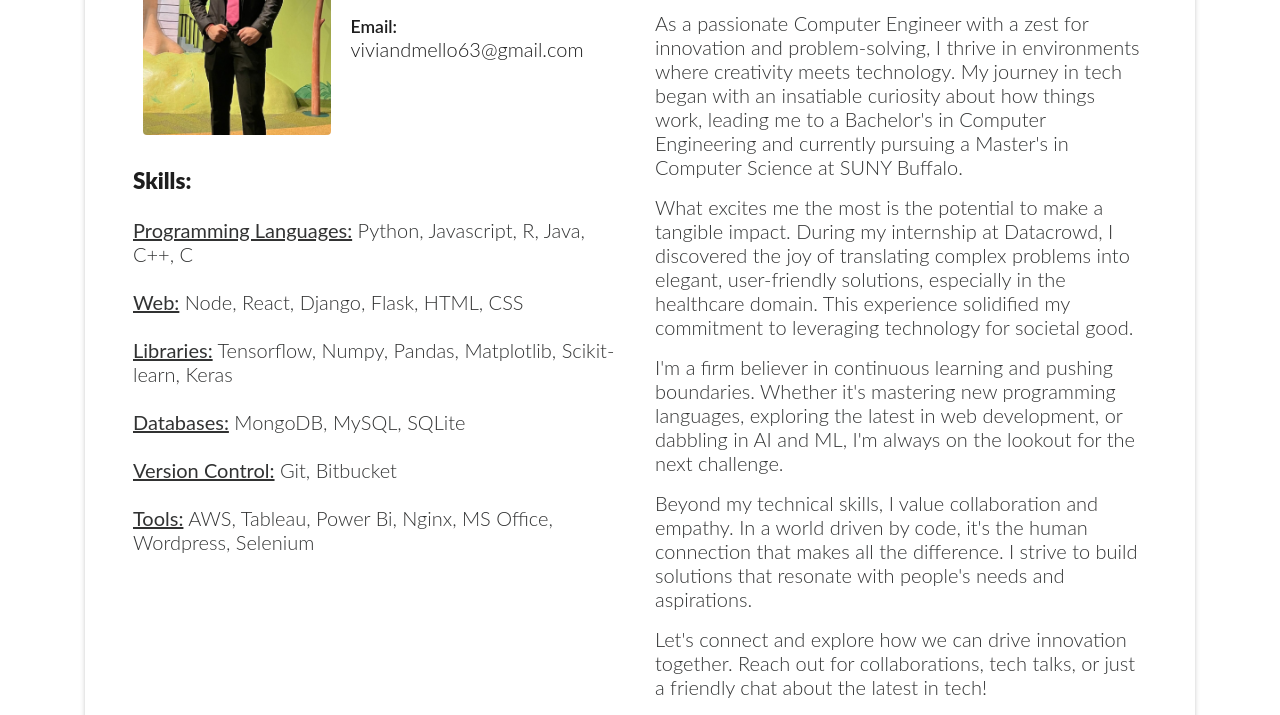
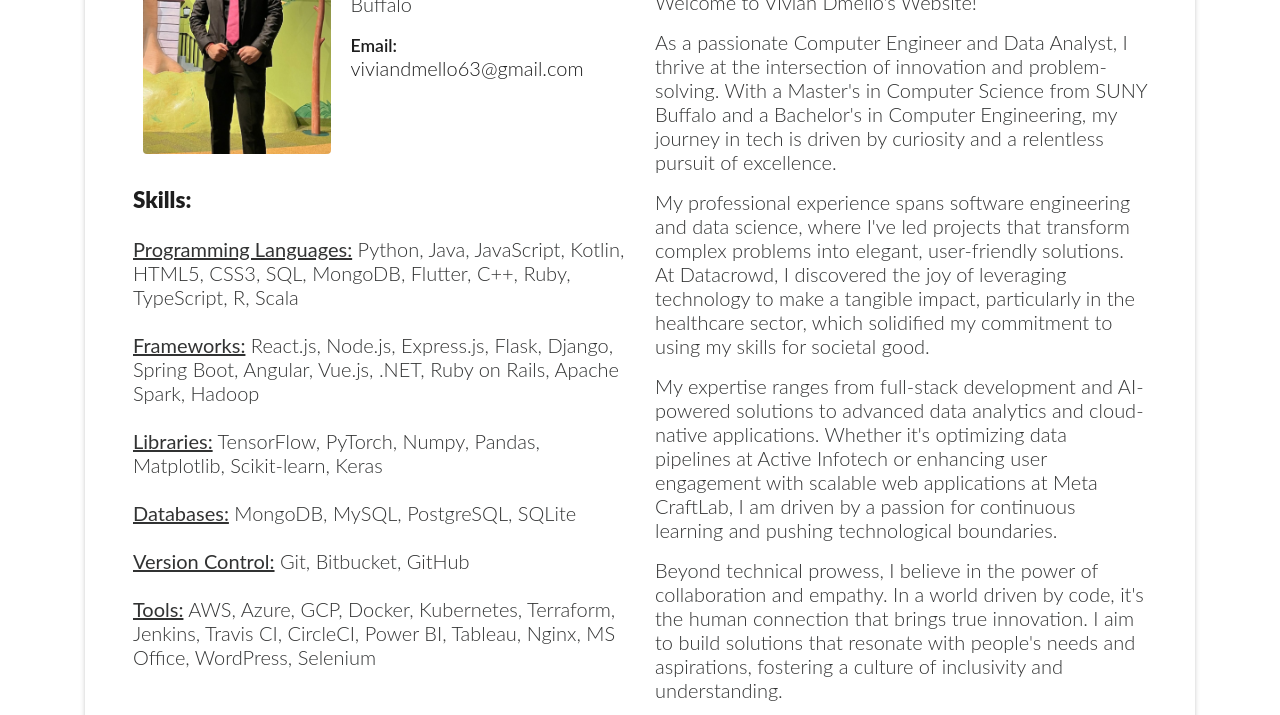
Before and after one commit to Vivi0603/Vivi0603.github.io, a plain HTML site: page index.html in a window 1280 px wide. Shown: the part 1043-1758 px from the top of the page. Drawn offline with nearby package versions, Linux system fonts and the light colour scheme; a script that the page names is missing.

Commit message:
Update index.html

````diff
--- a/index.html
+++ b/index.html
@@ -61,6 +61,9 @@
   </div><!-- End Hero Section -->
 
   <main id="main2">
+Here's a creative "About Me" section based on the provided resumes:
+
+```html
 <!-- ======= About Section ======= -->
 <section id="about" class="about-mf sect-pt4 route">
   <div class="container">
@@ -85,13 +88,14 @@
               </div>
               <p class="lead">
   <b><span class="title-uio">Skills:</span></b> <br><br>
-                    <b><u>Programming Languages:</u></b> Python, Javascript, R, Java, C++, C <br>
-                    <br><b><u>Web:</u></b> Node, React, Django, Flask, HTML, CSS <br>
-                    <br><b><u>Libraries:</u></b> Tensorflow, Numpy, Pandas, Matplotlib, Scikit-learn, Keras <br>
-                    <br><b><u>Databases:</u></b> MongoDB, MySQL, SQLite <br>
-                    <br><b><u>Version Control:</u></b> Git, Bitbucket <br>
-                    <br><b><u>Tools:</u></b> AWS, Tableau, Power Bi, Nginx, MS Office, Wordpress, Selenium <br>
+  <b><u>Programming Languages:</u></b> Python, Java, JavaScript, Kotlin, HTML5, CSS3, SQL, MongoDB, Flutter, C++, Ruby, TypeScript, R, Scala <br>
+  <br><b><u>Frameworks:</u></b> React.js, Node.js, Express.js, Flask, Django, Spring Boot, Angular, Vue.js, .NET, Ruby on Rails, Apache Spark, Hadoop <br>
+  <br><b><u>Libraries:</u></b> TensorFlow, PyTorch, Numpy, Pandas, Matplotlib, Scikit-learn, Keras <br>
+  <br><b><u>Databases:</u></b> MongoDB, MySQL, PostgreSQL, SQLite <br>
+  <br><b><u>Version Control:</u></b> Git, Bitbucket, GitHub <br>
+  <br><b><u>Tools:</u></b> AWS, Azure, GCP, Docker, Kubernetes, Terraform, Jenkins, Travis CI, CircleCI, Power BI, Tableau, Nginx, MS Office, WordPress, Selenium <br>
 </p>
+
             </div>
             <div class="col-md-6">
               <div class="about-me pt-4 pt-md-0">
@@ -104,16 +108,16 @@
                   Welcome to Vivian Dmello's Website!
                 </p>
                 <p class="lead">
-                      As a passionate Computer Engineer with a zest for innovation and problem-solving, I thrive in environments where creativity meets technology. My journey in tech began with an insatiable curiosity about how things work, leading me to a Bachelor's in Computer Engineering and currently pursuing a Master's in Computer Science at SUNY Buffalo.
+                  As a passionate Computer Engineer and Data Analyst, I thrive at the intersection of innovation and problem-solving. With a Master's in Computer Science from SUNY Buffalo and a Bachelor's in Computer Engineering, my journey in tech is driven by curiosity and a relentless pursuit of excellence.
                 </p>
                 <p class="lead">
-                      What excites me the most is the potential to make a tangible impact. During my internship at Datacrowd, I discovered the joy of translating complex problems into elegant, user-friendly solutions, especially in the healthcare domain. This experience solidified my commitment to leveraging technology for societal good.
+                  My professional experience spans software engineering and data science, where I've led projects that transform complex problems into elegant, user-friendly solutions. At Datacrowd, I discovered the joy of leveraging technology to make a tangible impact, particularly in the healthcare sector, which solidified my commitment to using my skills for societal good.
                 </p>
                 <p class="lead">
-                      I'm a firm believer in continuous learning and pushing boundaries. Whether it's mastering new programming languages, exploring the latest in web development, or dabbling in AI and ML, I'm always on the lookout for the next challenge.
+                  My expertise ranges from full-stack development and AI-powered solutions to advanced data analytics and cloud-native applications. Whether it's optimizing data pipelines at Active Infotech or enhancing user engagement with scalable web applications at Meta CraftLab, I am driven by a passion for continuous learning and pushing technological boundaries.
                 </p>
                 <p class="lead">
-                      Beyond my technical skills, I value collaboration and empathy. In a world driven by code, it's the human connection that makes all the difference. I strive to build solutions that resonate with people's needs and aspirations.
+                  Beyond technical prowess, I believe in the power of collaboration and empathy. In a world driven by code, it's the human connection that brings true innovation. I aim to build solutions that resonate with people's needs and aspirations, fostering a culture of inclusivity and understanding.
                 </p>
                 <p class="lead">
                   Let's connect and explore how we can drive innovation together. Reach out for collaborations, tech talks, or just a friendly chat about the latest in tech!
@@ -126,7 +130,7 @@
     </div>
   </div>
 </section><!-- End About Section -->
-
+```
     <!-- Main -->
 
     <div id="main">
````
Lines whose indentation alone changed are shown as unchanged.
